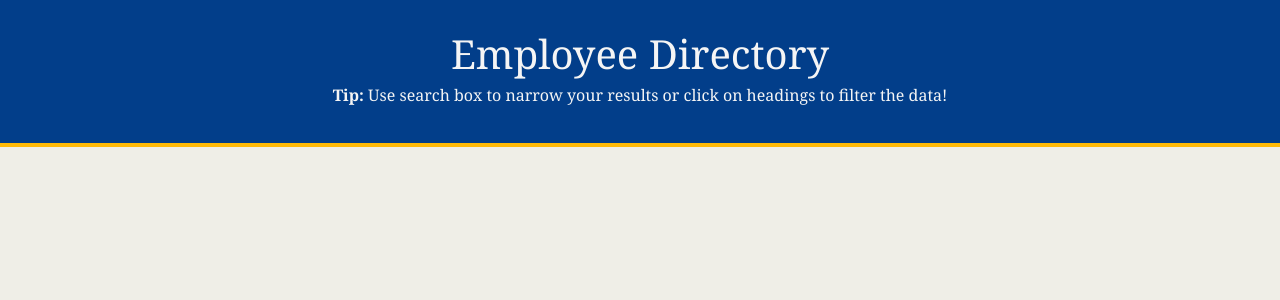
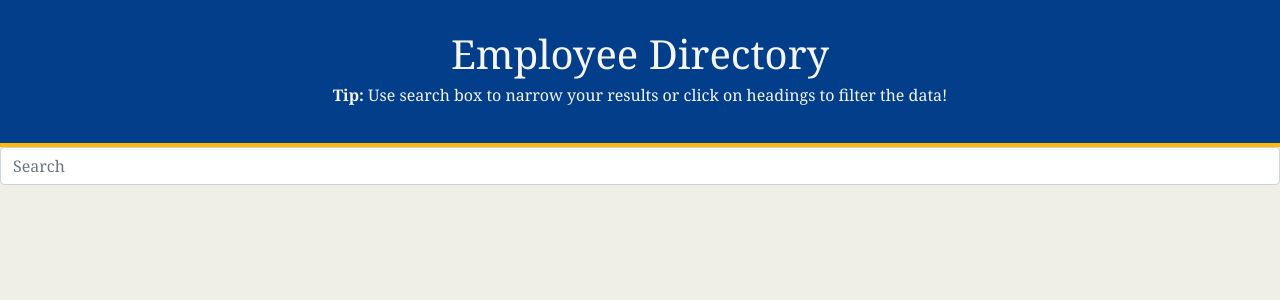
Before and after one commit to Raffee1989/Employee-Directory, a React (Create React App) app: page / in a window 1280 px wide. Shown: the top 300 px of the page. Built offline with nearby package versions, Linux system fonts and the light colour scheme.

Commit message:
searchbar is added from bootstrap and time to css it

```diff
--- a/src/App.js
+++ b/src/App.js
@@ -1,11 +1,13 @@
 import React from "react";
 import Header from "./components/Header";
+import SearchBar from "./components/SearchBar"
 import "./styles/App.css"
 
 function App() {
   return (
     <div>
       <Header/>
+      <SearchBar/>
     </div>
   );
 }
--- a/src/components/SearchBar.jsx
+++ b/src/components/SearchBar.jsx
@@ -1,2 +1,14 @@
 import React from "react";
 import "../styles/SearchBar.css"
+
+const SearchBar = () => {
+    return (
+        <div>
+            <form className="d-flex">
+                <input className="form-control me-2" type="search" placeholder="Search" aria-label="Search"/>
+            </form>
+        </div>
+    );
+};
+
+export default SearchBar;
```
